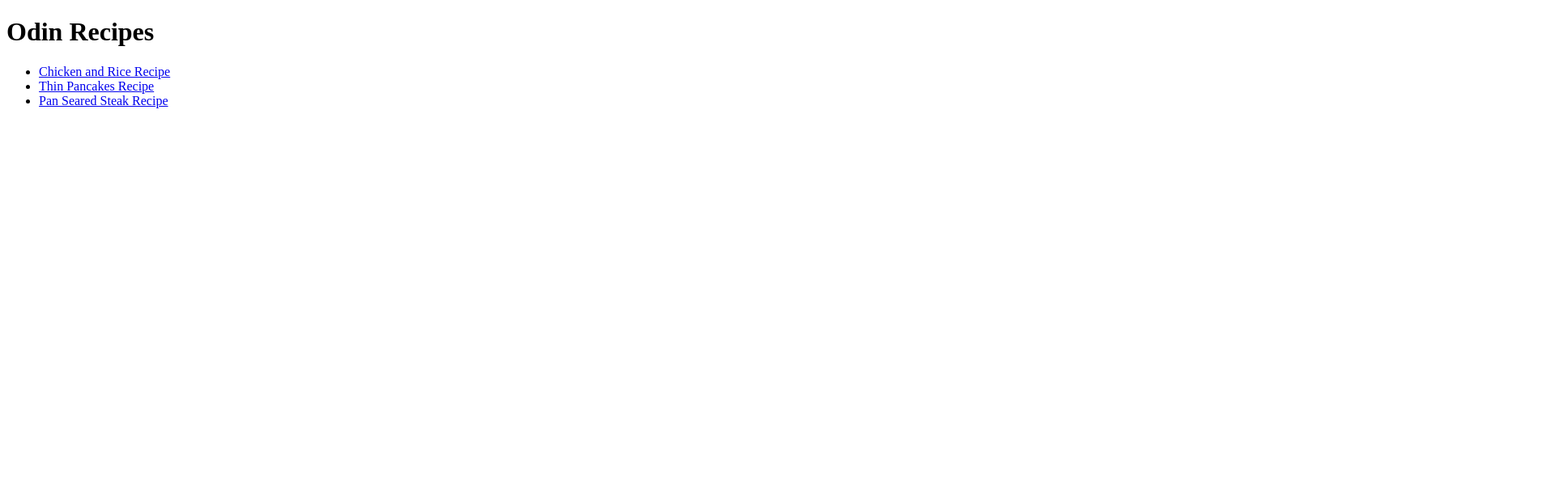
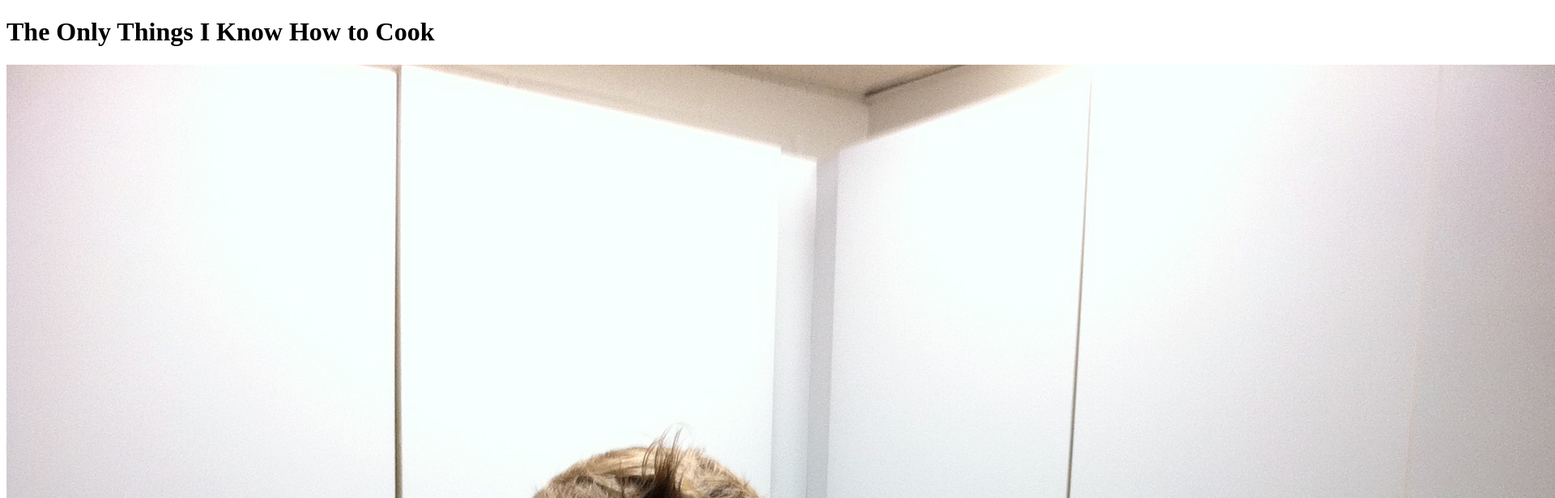
Before and after one commit to mgreco87/odin-recipes, a plain HTML site: page index.html in a window 1280 px wide. Shown: the top 616 px of the page at 81% size, 1920 px wide, since content can reach past the window. Drawn offline with Linux system fonts and the light colour scheme.

Commit message:
Added copy and photo to index

```diff
--- a/index.html
+++ b/index.html
@@ -5,11 +5,14 @@
     <meta charset="UTF-8">
     <meta http-equiv="X-UA-Compatible" content="IE=edge">
     <meta name="viewport" content="width=device-width, initial-scale=1.0">
-    <title>Odin Recipes</title>
+    <title>The Only Things I Know How to Cook</title>
 </head>
 
 <body>
-    <h1>Odin Recipes</h1>
+    <h1>The Only Things I Know How to Cook</h1>
+    <img src="images/mitchell-with-chicken-wings.JPG" alt="Mitchell holding a plate of chicken wings by a microwave">
+    <p>Let's be honest - I only know how to cook a few things even moderately well. Here they are - if I can do it, so
+        can you!</p>
     <ul>
         <li><a href="recipes/chicken-and-rice-recipe.html">Chicken and Rice Recipe</a></li>
         <li><a href="recipes/thin-pancakes-recipe.html">Thin Pancakes Recipe</a></li>
```
Also changed, not shown: images/mitchell-with-chicken-wings.JPG (added).
